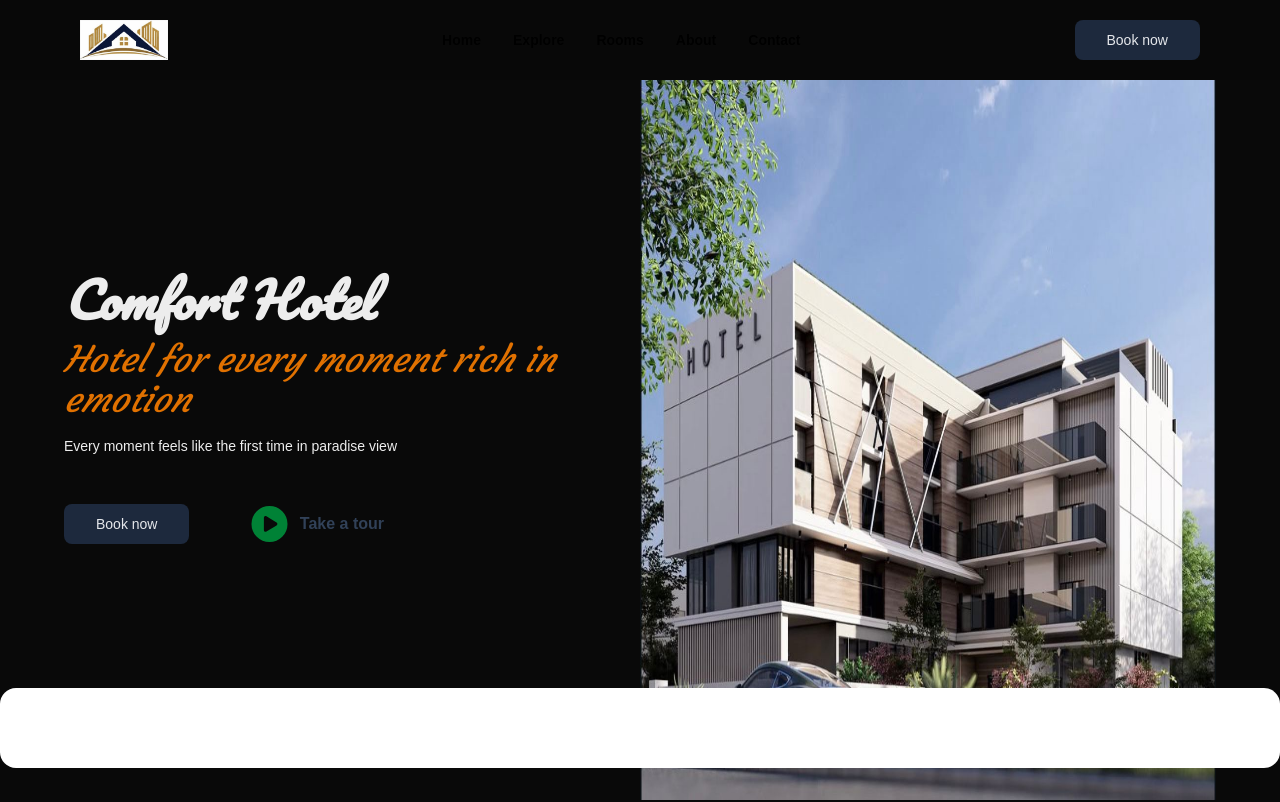
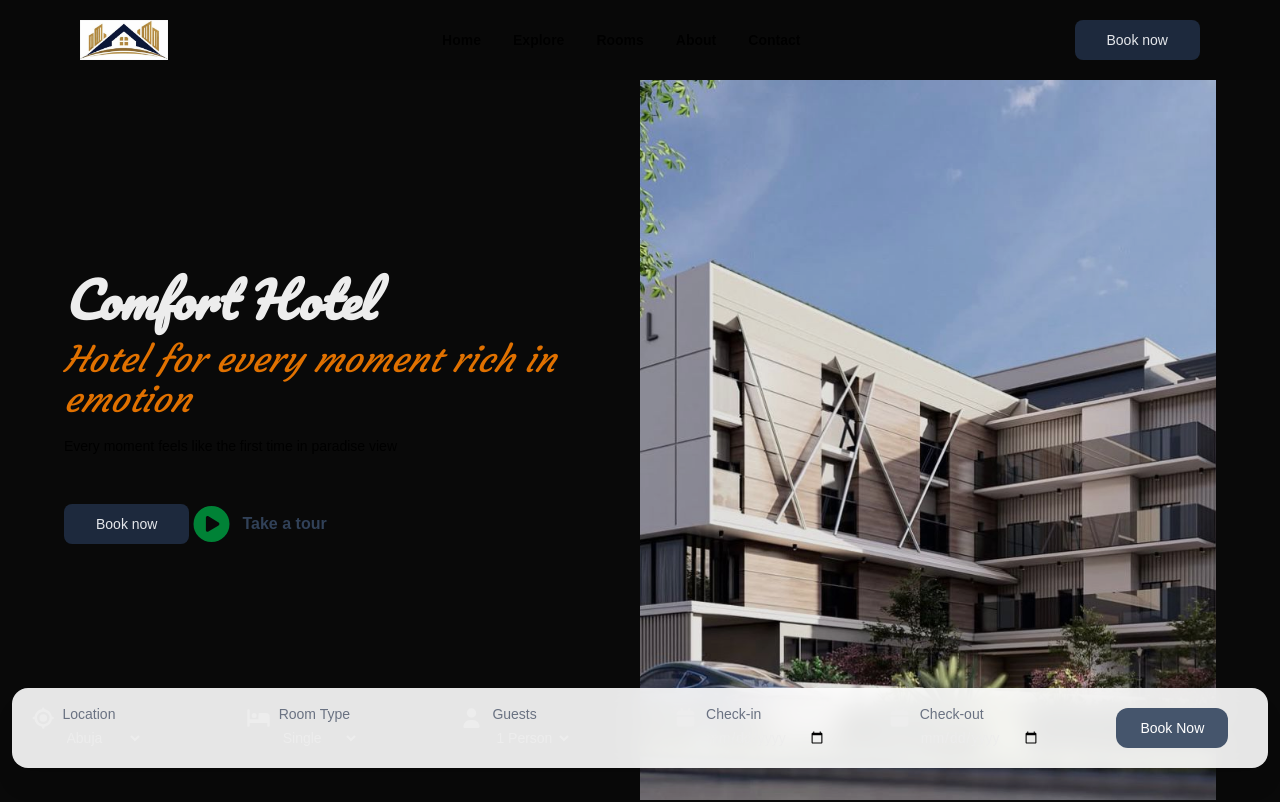
Before and after one commit to stpholise/comfort_hotel, a Next.js app: page /home in a window 1280 px wide. Shown: the top 802 px of the page. Built offline with nearby package versions, Linux system fonts and the light colour scheme.

Commit message:
update contacts, explore and about

```diff
--- /dev/null
+++ b/app/_components/layout/BookingBar.tsx
@@ -0,0 +1,150 @@
+"use client";
+
+import {
+  faLocation,
+  faCalendar,
+  faUser,
+  faBed,
+} from "@fortawesome/free-solid-svg-icons";
+import { FontAwesomeIcon } from "@fortawesome/react-fontawesome";
+import { useState } from "react";
+import toast from "react-hot-toast";
+
+export default function BookingBar() {
+  const [form, setForm] = useState({
+    location: "",
+    roomType: "",
+    guests: 1,
+    checkIn: "",
+    checkOut: "",
+  });
+
+  const handleChange = (
+    e: React.ChangeEvent<HTMLSelectElement | HTMLInputElement>,
+  ) => {
+    setForm({ ...form, [e.target.name]: e.target.value });
+  };
+
+  const handleSubmit = async () => {
+    try {
+      const res = await fetch("/api/availability", {
+        method: "POST",
+        body: JSON.stringify(form),
+      });
+      if (!res.ok) {
+        throw new Error("Error booking room");
+      }
+      const data = await res.json();
+      console.log(data);
+      toast.success(data.messge);
+    } catch (err) {
+      if (err instanceof Error) {
+        console.log(err.message);
+      }
+    }
+
+    // 👉 show available rooms to user
+  };
+
+  return (
+    <div className="w-full bg-white/90 backdrop-blur-md shadow-xl  rounded-2xl p-4 md:p-5 flex items-center gap-8">
+      <div className="flex flex-col md:flex-row gap-4 items-center  flex-8 ">
+        {/* 📍 Location */}
+        <div className=" flex  gap-2 flex-1 ">
+          <FontAwesomeIcon icon={faLocation} className="py-1 text-xl  md:hidden sm:flex flex" />
+          <div className="flex flex-col w-full ">
+            <label className="text-sm text-gray-500 ">Location</label>
+
+            <select
+              name="location"
+              onChange={handleChange}
+              className=" rounded-xl  w-20 text-sm font-medium  h-7   focus:outline-none"
+            >
+              <option value="abuja">Abuja</option>
+              <option value="lagos">Lagos</option>
+              <option value="kano">Kano</option>
+            </select>
+          </div>
+        </div>
+
+        {/* 🛏 Room Type */}
+        <div className=" flex  gap-2 flex-1 ">
+          <FontAwesomeIcon icon={faBed} className="py-1 text-xl  md:hidden sm:block block" />
+          <div className="flex flex-col w-full flex-1">
+            <label className="text-sm text-gray-500">Room Type</label>
+            <select
+              name="roomType"
+              onChange={handleChange}
+              className="  max-w-20   text-sm font-medium  h-7   focus:outline-none"
+            >
+              <option value="1">Single</option>
+              <option value="2">Double</option>
+              <option value="3">Suite</option>
+            </select>
+          </div>
+        </div>
+
+        {/* 👥 Guests */}
+        <div className=" flex  gap-2 flex-1 ">
+          <FontAwesomeIcon icon={faUser} className="py-1 text-xl  md:hidden sm:block block" />
+          <div className="flex flex-col w-full flex-1">
+            <label className="text-sm text-gray-500">Guests</label>
+            <select
+              name="guests"
+              onChange={handleChange}
+              className="  max-w-20   text-sm font-medium  h-7   focus:outline-none"
+            >
+              {[1, 2, 3, 4, 5].map((num) => (
+                <option key={num} value={num}>
+                  {num} {num === 1 ? "Person" : "People"}
+                </option>
+              ))}
+            </select>
+          </div>
+        </div>
+
+        {/* 📅 Check-in */}
+        <div className=" flex  gap-2 flex-1 ">
+          <FontAwesomeIcon icon={faCalendar} className="py-1 text-xl  md:hidden sm:block block" />
+          <div className="flex flex-col w-full flex-1">
+            <label className="text-sm text-gray-500">Check-in</label>
+            <input
+              type="date"
+              name="checkIn"
+              onChange={handleChange}
+              className="  max-w-30   text-sm font-medium  h-7   focus:outline-none"
+            />
+          </div>
+        </div>
+
+        {/* 📅 Check-out */}
+        <div className=" flex  gap-2 flex-1 ">
+          <FontAwesomeIcon icon={faCalendar} className="py-1 text-xl" />
+
+          <div className="flex flex-col w-full flex-1">
+            <label htmlFor="checkout" className="text-sm text-gray-500">
+              Check-out
+            </label>
+            <input
+              id="checkout"
+              type="date"
+              name="checkOut"
+              onChange={handleChange}
+              className="  max-w-30   text-sm font-medium  h-7   focus:outline-none"
+            />
+          </div>
+        </div>
+
+        {/* 🔍 Button */}
+      </div>
+      <div className="w-full md:w-auto  flex-1">
+        <button
+          onClick={handleSubmit}
+          className="w-full md:w-auto px-6 py-2 h-10 bg-slate-600 text-white rounded-xl hover:bg-blue-700 transition text-sm funt-medium whitespace-nowrap"
+        >
+          Book Now
+        </button>
+      </div>
+    </div>
+  );
+}
--- a/app/about/page.tsx
+++ b/app/about/page.tsx
@@ -11,7 +11,7 @@ const page = () => {
       <div className=" pt-18 pb-12">
         <div className="flex justify-between px-4 xl:gap-22  w-full  max-w-6xl mx-auto">
           <div className="">
-            <div className="h-110 w-90 bg-amber-950 relative">
+            <div className="h-110 w-90 bg-amber-950 relative mb-8">
               <Image
                 src={'/bg_images/img1.jpeg'}
                 alt="ceo image"
@@ -21,7 +21,7 @@ const page = () => {
                />
             </div>
 
-            <div className="xl font-semi-bold">
+            <div className="xl font-semi-bold text-center font-semibold">
               Anonymous Name (Manager)
             </div>
           </div>
--- a/app/home/page.tsx
+++ b/app/home/page.tsx
@@ -1,9 +1,12 @@
 "use client";
 import Image from "next/image";
 import { FontAwesomeIcon } from "@fortawesome/react-fontawesome";
-import Carousel from "react-multi-carousel";
+import dynamic from "next/dynamic";
 import "react-multi-carousel/lib/styles.css";
 import { faLightbulb } from "@fortawesome/free-regular-svg-icons";
+const BookingBar = dynamic(() => import("../_components/layout/BookingBar"), {
+  ssr: false,
+});
 import {
   faWifi,
   faPersonSwimming,
@@ -16,12 +19,9 @@ import {
   faQuoteLeft,
   faQuoteRight,
   faStar,
-  faCalendar,
-  faLocation,
-  faUser,
-  faBed
+} from "@fortawesome/free-solid-svg-icons";
 
-} from "@fortawesome/free-solid-svg-icons";
+const Carousel = dynamic(() => import("react-multi-carousel"), { ssr: false });
 
 const responsiveness = {
   desktop: {
@@ -48,19 +48,19 @@ const responsiveness = {
   },
 };
 
-const page = () => {
+const Page = () => {
   return (
     <div className="flex flex-col gap-8 lg:gap-12 lg:mb-12">
-      <div className=" bg-black/10 h-[calc(100vh-80px)] w-full relative">
+      <div className=" bg-black/10 h-[calc(100vh-80px)] w-full relative ">
         <div className=" lg:grid grid-cols-2 max-w-6xl  mx-auto h-full ">
-          <div className=" flex flex-col justify-center gap-4 h-11/12">
+          <div className=" sm:absolute inset-0 sm:bg-black/20 lg:bg-transparent lg:static flex flex-col justify-center lg:items-start items-center gap-4 h-full lg:h-11/12  z-12">
             <h2 className="font-pacifico text-5xl italic font-semibold">
               Comfort Hotel
             </h2>
             <h3 className="font-courgette text-4xl italic font-medium text-amber-600">
               Hotel for every moment rich in emotion
             </h3>
-            <p className="text-sm font-medium">
+            <p className="text-sm font-medium lg:text-black sm:text-gray-200">
               Every moment feels like the first time in paradise view
             </p>
             <div className=" flex item-center mt-8  justify-between max-w-xs">
@@ -68,7 +68,7 @@ const page = () => {
                 Book now
               </button>
 
-              <button className="play flex gap-2 text-slate-700 font-semibold items-center">
+              <button className="play flex gap-2 sm:text-gray-200 lg:text-slate-700 font-semibold items-center">
                 <FontAwesomeIcon
                   icon={faCirclePlay}
                   className="size-12 text-4xl  text-green-700 "
@@ -77,18 +77,18 @@ const page = () => {
               </button>
             </div>
           </div>
-          <div className="">
+          <div className=" lg:static sm:absolute inset-0 -z-1">
             <Image
               src="/bg_images/img1.jpeg"
               alt="bg-image"
-              width="800"
-              height="700"
-              className="h-full"
+              width={800}
+              height={700}
+              className="h-full w-full object-cover"
             />
           </div>
         </div>
-        <div className="absolute bottom-8 left-0 right-0  h-20 max-w-7xl mx-auto bg-white rounded-2xl flex ">
-
+        <div className="absolute bottom-8 left-0 right-0  h-20 max-w-7xl mx-auto  px-3 rounded-2xl flex ">
+          <BookingBar />
         </div>
       </div>
       <div className=" max-w-6xl mx-auto py-8 flex-col flex gap-4">
@@ -148,6 +148,7 @@ const page = () => {
       </div>
       <div className="testimonies">
         <h2 className=" text-center text-4xl py-8">Tesimonials</h2>
+        <div className="">
           <Carousel
             responsive={responsiveness}
             swipeable
@@ -166,13 +167,14 @@ const page = () => {
                 <div className="flex justify-between items-center">
                   <p className=" text-xs">{item.date}</p>
                   <div className="">
-                    {
-                        [...Array(item.star)].map((_, i) =>(
-                            <FontAwesomeIcon key={i} icon={faStar} className="text-amber-500  text-xs" />
-                        ))
-                    }
+                    {[...Array(item.star)].map((_, i) => (
+                      <FontAwesomeIcon
+                        key={i}
+                        icon={faStar}
+                        className="text-amber-500  text-xs"
+                      />
+                    ))}
                   </div>
-
                 </div>
 
                 <div className="text-gray-600 text-sm leading-relaxed">
@@ -194,11 +196,14 @@ const page = () => {
                     width={40}
                     height={40}
                   />
-                <h4 className="text-sm font-semibold text-gray-700">{item.name}</h4>
+                  <h4 className="text-sm font-semibold text-gray-700">
+                    {item.name}
+                  </h4>
                 </div>
               </div>
             ))}
           </Carousel>
+        </div>
       </div>
     </div>
   );
@@ -258,35 +263,41 @@ const roomStandards = [
   },
 ];
 
-const testimonials: { star: number, date:string, name: string; text: string; image: string }[] = [
+const testimonials: {
+  star: number;
+  date: string;
+  name: string;
+  text: string;
+  image: string;
+}[] = [
   {
-     date:"2 Mar, 2023",
+    date: "2 Mar, 2023",
     name: "Chinedu A.",
     text: "Abrss made the entire process so easy and stress-free. From finding the right property to closing the deal, everything was smooth and transparent.",
     image: "/bg_images/img2.jpeg",
-    star:4
+    star: 4,
   },
   {
-     date:"2 Mar, 2023",
+    date: "2 Mar, 2023",
     name: "Amina S.",
     text: "Professional, reliable, and truly caring. They listened to my needs and helped me find exactly what I wanted.",
     image: "/bg_images/img2.jpeg",
     star: 4,
   },
   {
-     date:"2 Mar, 2023",
+    date: "2 Mar, 2023",
     name: "David O.",
     text: "The best real estate experience I’ve ever had. Abrss helped me secure a great investment property quickly.",
     image: "/bg_images/img2.jpeg",
-    star:5,
+    star: 5,
   },
   {
-    date:"2 Mar, 2023",
+    date: "2 Mar, 2023",
     name: "Grace E.",
     text: "Highly recommend Abrss. Their attention to detail and commitment to excellence is unmatched.",
     image: "/bg_images/img2.jpeg",
-    star:5,
+    star: 5,
   },
 ];
 
-export default page;
+export default Page;
--- a/app/layout.tsx
+++ b/app/layout.tsx
@@ -3,6 +3,7 @@ import { Geist, Geist_Mono, Pacifico, Josefin_Sans, Courgette } from "next/font/
 import "./globals.css";
 import Header from "./_components/layout/Header";
 import Footer from "./_components/layout/Footer";
+import { Toaster } from "react-hot-toast";
 
 const geistSans = Geist({
   variable: "--font-geist-sans",
@@ -51,6 +52,7 @@ export default function RootLayout({
       <Header />
       {children}
       <Footer />
+      <Toaster />
       </body>
     </html>
   );
--- a/app/rooms/page.tsx
+++ b/app/rooms/page.tsx
@@ -11,7 +11,7 @@ const page = () => {
 
       <div className="max-w-6xl gap-6 mx-auto grid grid-cols-3 mt-18 mb-8">
         {rooms.map((room, i) => (
-          <div key={i} className=" bg-gray-300 shadow-xl rounded-sm">
+          <div key={i} className=" bg-gray-200 shadow-sm rounded">
             <div className="">
 
             </div>
--- a/package.json
+++ b/package.json
@@ -18,6 +18,7 @@
     "next": "16.2.1",
     "react": "19.2.4",
     "react-dom": "19.2.4",
+    "react-hot-toast": "^2.6.0",
     "react-multi-carousel": "^2.8.6"
   },
   "devDependencies": {
--- a/proxy.ts
+++ b/proxy.ts
@@ -2,7 +2,7 @@ import { NextResponse } from "next/server";
 import type { NextRequest } from "next/server";
 
 export function proxy(request: NextRequest) {
-  return NextResponse.redirect(new URL("/home", request.url));
+  return NextResponse.rewrite(new URL("/home", request.url));
 }
 
 export const config = {
```
Also changed, not shown: app/_components/layout/Header.tsx (+4 -5 lines), app/api/availability/book/route.ts (added, +8 -0 lines), app/api/availability/route.ts (added, +38 -0 lines), app/contact/page.tsx (+23 -1 lines), app/explore/page.tsx (+6 -3 lines), 1 other file (tests, documents, lock files or other folders). Lines whose indentation alone changed are shown as unchanged.
